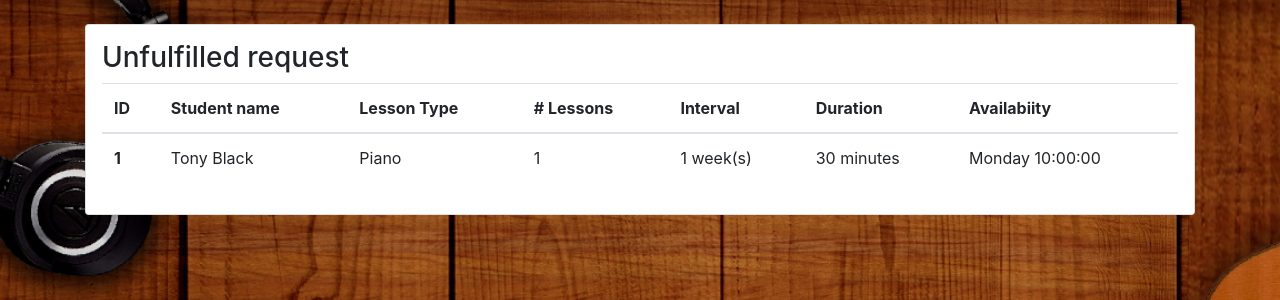
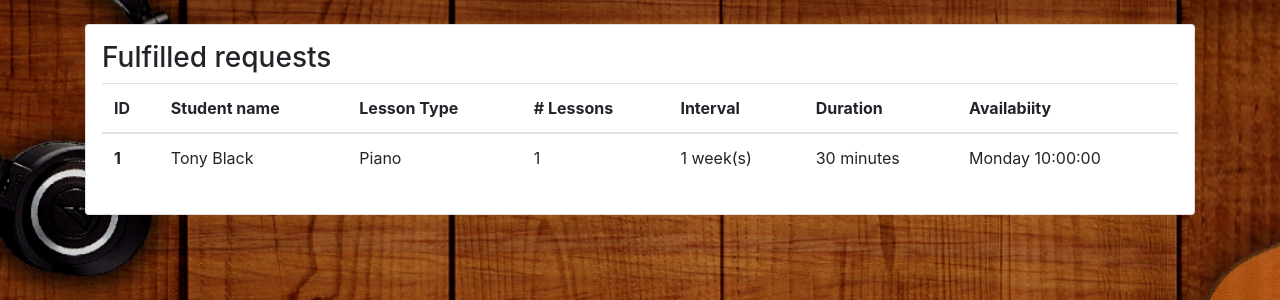
Before and after one commit to DMY2003/MSMS, a Django app: template lessons/templates/admin_approved_requests.html in a window 1280 px wide. Shown: the part 56-356 px from the top of the page. Run offline with Django 4.2, Linux system fonts and the light colour scheme; the template is opened without the code that fills it: values that come from a table or form of the project are taken from there, others are empty; data comes from the database, SQL or seed files in the repository; tables that the repository leaves empty hold one stand-in row (values such as "Sample post"); parts of the project's set-up code (start-up, migrations or seed data) failed here and were passed over; some libraries are stand-ins or nearby versions.

Commit message:
Initializes admin unapproved requests template

```diff
--- a/lessons/templates/admin_approved_requests.html
+++ b/lessons/templates/admin_approved_requests.html
@@ -1,5 +1,5 @@
 {% extends 'base_content.html' %}
 
 {% block content %}
-    {% include 'partials/admin_request_table.html' with request_type="Unfulfilled request" %}
+    {% include 'partials/admin_request_table.html' with request_type="Fulfilled requests" %}
 {% endblock %}
--- /dev/null
+++ b/lessons/templates/admin_unapproved_requests.html
@@ -0,0 +1,5 @@
+{% extends 'base_content.html' %}
+
+{% block content %}
+    {% include 'partials/admin_request_table.html' with request_type="Unfulfilled requests" %}
+{% endblock %}
```
